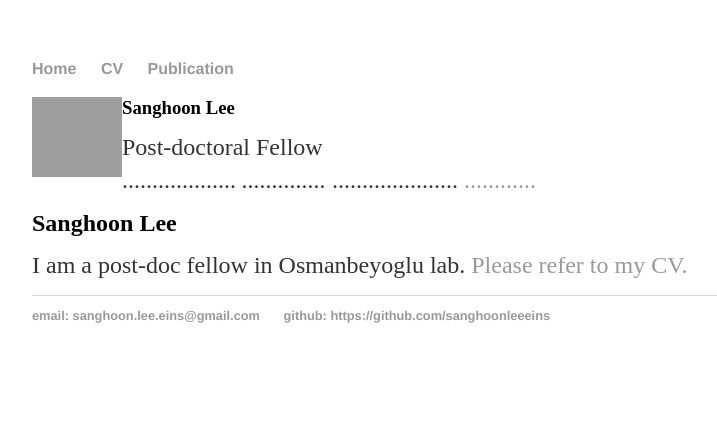
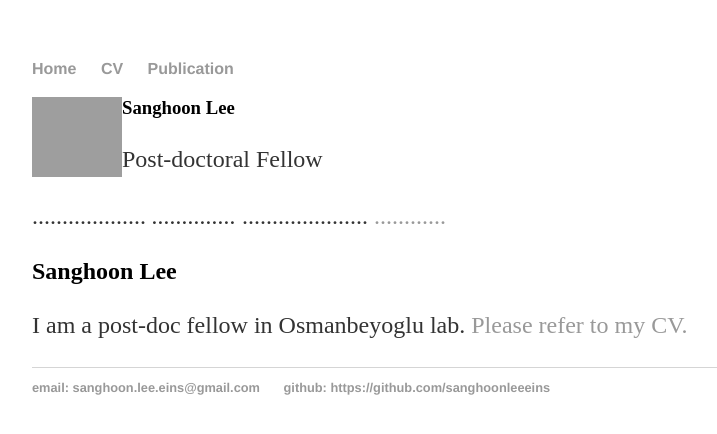
Before and after one commit to sanghoonleeeins/Practice.github.io, a Jekyll site: the page built from index.html, in a window 1280 px wide. Shown: the top 434 px of the page, without its empty margins (160-877 px from the left). Built offline with Jekyll 4.4.1, drawn with Linux system fonts in a browser that asks for light colours.

Commit message:
Update main.css

```diff
--- a/css/main.css
+++ b/css/main.css
@@ -25,7 +25,7 @@ h1 {
 }
 p {
     font-size: 1.5em;
-    line-height: 0.4em;
+    line-height: 1.4em;
     color: #333;
 }
 footer {
```
